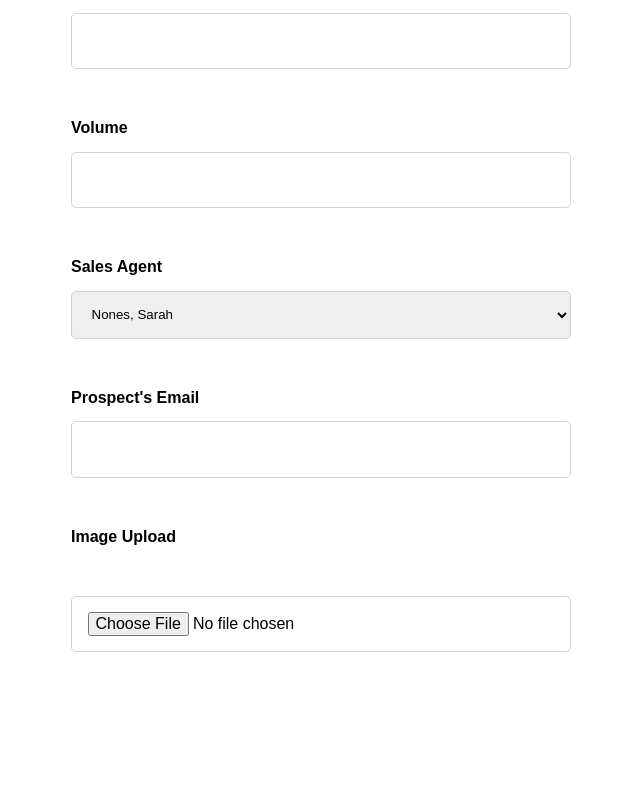
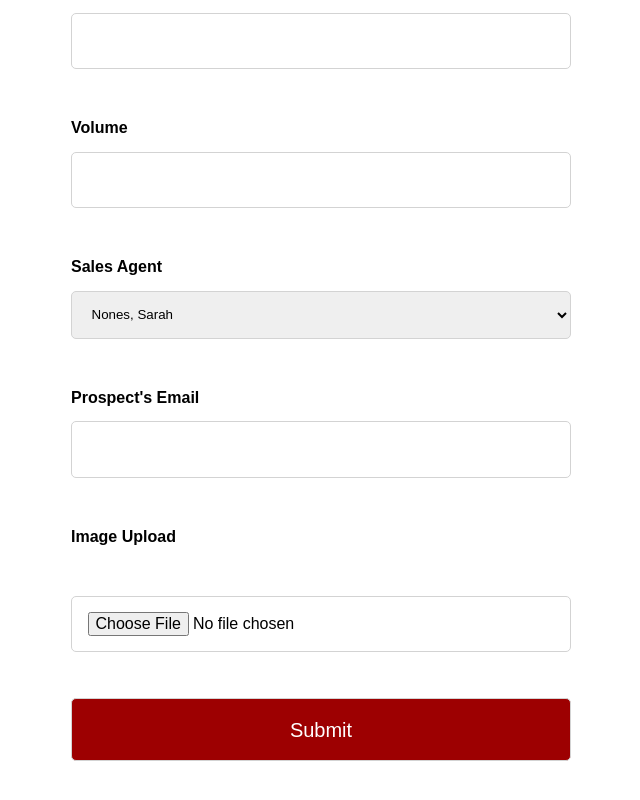
Before and after one commit to Nryan015/Buildhub-Internal-Form-Prospecting, a React (Create React App) app: page / in a window 1280 px wide. Shown: the part 1379-2179 px from the top of the page, without its empty margins (319-959 px from the left). Before the commit the page ends 2146 px from the top, so only its background shows below. Built offline with nearby package versions, Linux system fonts and the light colour scheme.

Commit message:
state and lifecycle

```diff
--- a/src/layouts/body.jsx
+++ b/src/layouts/body.jsx
@@ -133,6 +133,7 @@ function Body(){
               labelText="Image Upload"
               onImageUpload={(imageFile) => handleImageUpload(imageFile)}
             />
+            <button type="submit" className="button">Submit</button>
           </div>
         </form>
       </section>
--- a/src/styles/styles.css
+++ b/src/styles/styles.css
@@ -1,3 +1,22 @@
+.button {
+  background-color: #9d0001; /* Red background */
+  color: white; /* Black text */
+  padding: 10px 20px; /* Padding around text */
+  border: none; /* No border */
+  border-radius: 5px; /* Rounded corners */
+  display: inline-block; /* Display as inline-block to center */
+  text-align: center; /* Center align text */
+  text-decoration: none; /* Remove default underline */
+  font-size: 20px; /* Font size */
+  cursor: pointer; /* Show pointer cursor on hover */
+}
+
+/* CSS for hover effect */
+.button:hover {
+  background-color: darkred; /* Darker red background on hover */
+}
+
+
 /* HEADER */
 .header {
     height: 3.7rem;
```
Also changed, not shown: src/components/dropdown.jsx (+13 -0 lines).
